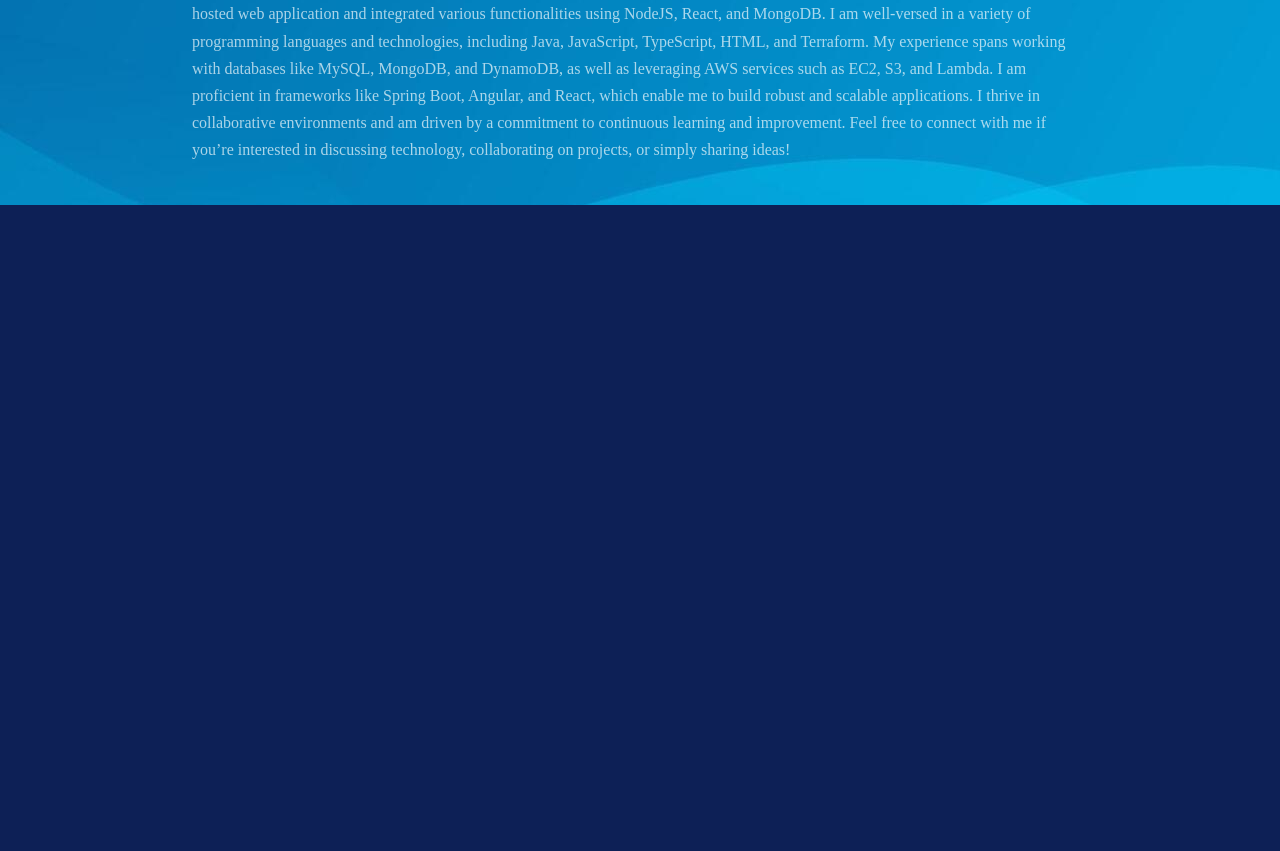
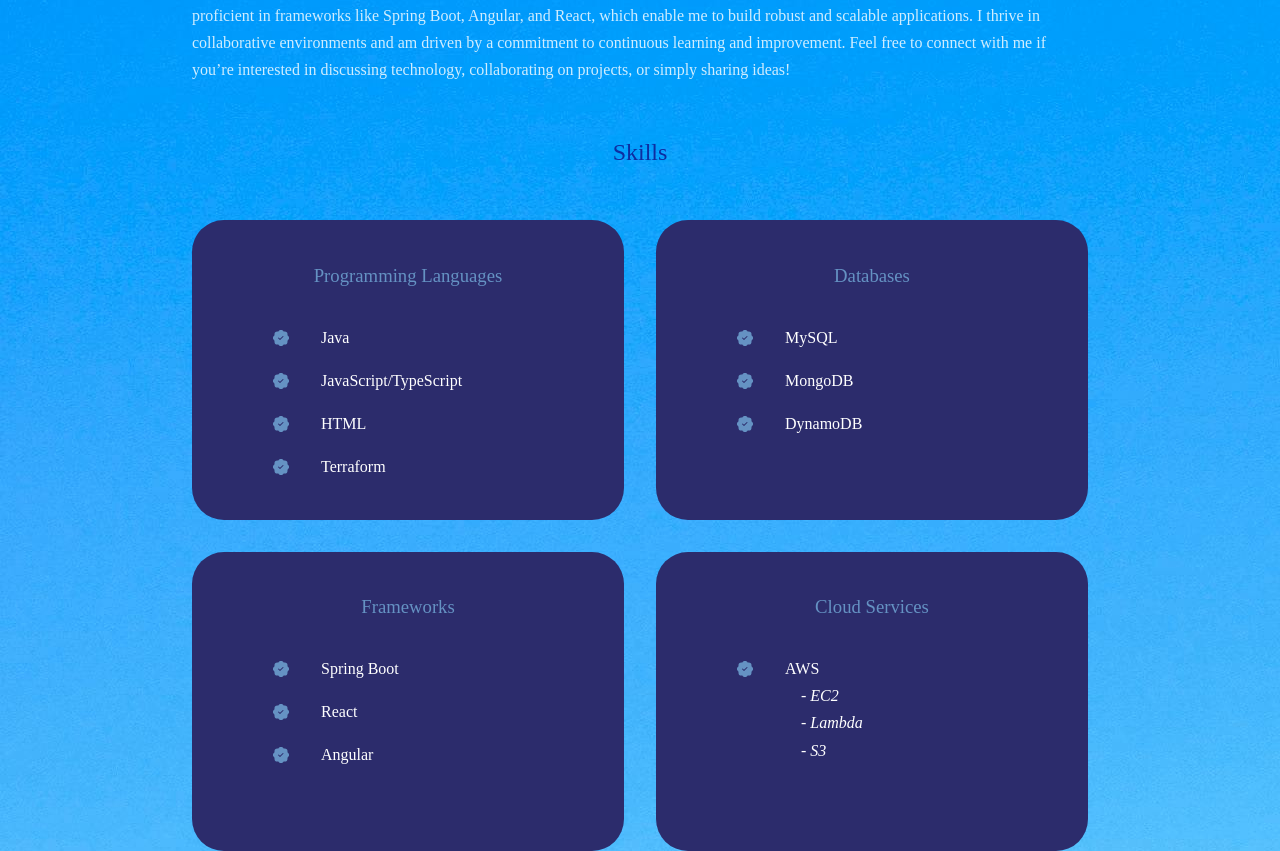
Before and after one commit to aiyer11/aiyer11.github.io, a React (Create React App) app: page / in a window 1280 px wide. Shown: the part 1545-2396 px from the top of the page. Before the commit the page ends 1750 px from the top, so only its background shows below. Built offline with nearby package versions, Linux system fonts and the light colour scheme; a web font is replaced by a local one.

Commit message:
Skills page

```diff
--- a/src/App.jsx
+++ b/src/App.jsx
@@ -1,6 +1,7 @@
 import Header from './components/header/Header'
 import Navbar from './components/nav/Nav';
 import About from './components/about/About';
+import Skills from './components/Skills/Skills';
 
 function App() {
   return (
@@ -8,6 +9,7 @@
       <Navbar/>
       <Header/>
       <About/>
+      <Skills/>
     </>
   );
 }
--- /dev/null
+++ b/src/components/Skills/Skills.jsx
@@ -0,0 +1,79 @@
+import React from "react";
+import { BsFillPatchCheckFill } from "react-icons/bs";
+import './skills.css'
+
+const Skills = () => {
+    return(
+        <section id = "skills">
+            <h2>Skills</h2>
+            <div className="container skills_container">
+                <div className="skills_programminglanguages">
+                    <h3>Programming Languages</h3>
+                    <div className="skills_content">
+                        <article className="skills_details">
+                            <BsFillPatchCheckFill className="skills_details_icon"/>
+                            <h4>Java</h4>
+                        </article>
+                        <article className="skills_details">
+                            <BsFillPatchCheckFill className="skills_details_icon"/>
+                            <h4>JavaScript/TypeScript</h4>
+                        </article>
+                        <article className="skills_details">
+                            <BsFillPatchCheckFill className="skills_details_icon"/>
+                            <h4>HTML</h4>
+                        </article>
+                        <article className="skills_details">
+                            <BsFillPatchCheckFill className="skills_details_icon"/>
+                            <h4>Terraform</h4>
+                        </article>
+                    </div>
+                </div>
+                <div className="skills_databases">
+                    <h3>Databases</h3>
+                    <div className="skills_content">
+                        <article className="skills_details">
+                            <BsFillPatchCheckFill className="skills_details_icon"/>
+                            <h4>MySQL</h4>
+                        </article>
+                        <article className="skills_details">
+                            <BsFillPatchCheckFill className="skills_details_icon"/>
+                            <h4>MongoDB</h4>
+                        </article>
+                        <article className="skills_details">
+                            <BsFillPatchCheckFill className="skills_details_icon"/>
+                            <h4>DynamoDB</h4>
+                        </article>
+                    </div>
+                </div>
+                <div className="skills_frameworks">
+                    <h3>Frameworks</h3>
+                    <div className="skills_content">
+                        <article className="skills_details">
+                            <BsFillPatchCheckFill className="skills_details_icon"/>
+                            <h4>Spring Boot</h4>
+                        </article>
+                        <article className="skills_details">
+                            <BsFillPatchCheckFill className="skills_details_icon"/>
+                            <h4>React</h4>
+                        </article>
+                        <article className="skills_details">
+                            <BsFillPatchCheckFill className="skills_details_icon"/>
+                            <h4>Angular</h4>
+                        </article>
+                    </div>
+                </div>
+                <div className="skills_cloud">
+                    <h3>Cloud Services</h3>
+                    <div className="skills_content">
+                        <article className="skills_details">
+                            <BsFillPatchCheckFill className="skills_details_icon"/>
+                            <h4>AWS <br/><i>&emsp;- EC2</i> <br/><i>&emsp;- Lambda</i> <br/><i>&emsp;- S3</i></h4>
+                        </article>
+                    </div>
+                </div>
+            </div>
+        </section>
+    )
+}
+
+export default Skills
--- /dev/null
+++ b/src/components/Skills/skills.css
@@ -0,0 +1,50 @@
+.skills_container{
+
+    display: grid;
+    grid-template-columns: 1fr 1fr;
+    grid-template-rows: 1fr 1fr;
+    gap: 2rem;
+}
+
+.skills_container > div{
+
+    background: var(--color-bg-variant);
+    padding: 2.4rem 5rem;
+    border-radius: 2rem;
+    border: 1px solid transparent;
+    transition: var(--transition);
+}
+
+.skills_container > div:hover{
+
+    background: transparent;
+    border-color: var(--color-primary-variant);
+    cursor: default;
+}
+
+.skills_container > div h3{
+
+    text-align: center;
+    margin-bottom: 2rem;
+    color: var(--color-primary-variant);
+}
+
+
+.skills_content{
+
+    display: grid;
+    gap: 2rem;
+    row-gap: 1rem;
+}
+
+.skills_details{
+
+    display: flex;
+    gap: 2rem;
+}
+
+.skills_details_icon{
+
+    margin-top: 6px;
+    color: var(--color-primary-variant);
+}
--- a/src/components/header/header.css
+++ b/src/components/header/header.css
@@ -20,12 +20,6 @@
     overflow: hidden;
     padding:5rem 1.5rem 5rem 1.5rem;
 }
-
-.profilePicture > img{
-
-    margin-left: .5rem;
-}
-
 .socials{
     margin-top: 2.5rem;
     display: flex;
--- a/src/components/nav/Nav.jsx
+++ b/src/components/nav/Nav.jsx
@@ -15,7 +15,7 @@
                     <a href="#about">About</a>
                 </li>
                 <li>
-                    <a href="#experience">Experience</a>
+                    <a href="#skills">Skills</a>
                 </li>
                 <li>
                     <a href="#projects">Projects</a>
--- a/src/index.css
+++ b/src/index.css
@@ -15,9 +15,9 @@
   --color-bg: #0d2056;
   --color-bg-variant: #2c2c6c;
   --color-primary: #0d2da1;
-  --color-primary-variant: rgba(50, 141, 186, 0.4);
+  --color-primary-variant: rgb(101, 146, 195);
   --color-white: #fff;
-  --color-light: rgba(255, 255, 255, 0.671);
+  --color-light: rgba(255, 255, 255, 0.813);
 
   --container-width-lg: 70%;
   --container-width-md: 86%;
@@ -53,7 +53,7 @@
 
 section{
 
-  margin-top: 8rem; /*Having some white space around different section*/
+  margin-top: 3rem; /*Having some white space around different section*/
 
 }
 
```
Also changed, not shown: src/assets/background.jpg, src/components/experience/Experience.jsx (deleted).
